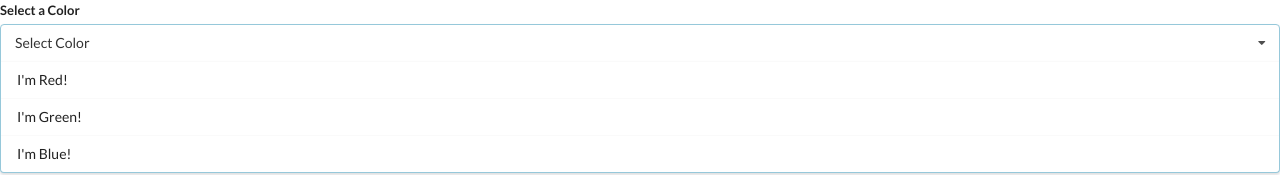
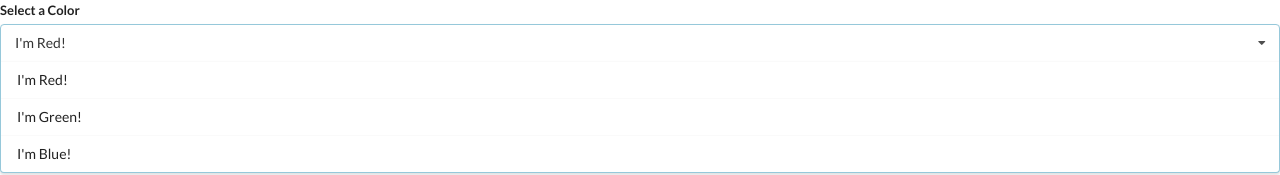
Before and after one commit to WLeondike/udemy-widgets-app, a React (Create React App) app: page / in a window 1280 px wide. Shown: the top 175 px of the page. Built offline with nearby package versions, Linux system fonts and the light colour scheme.

Commit message:
added state for dropdown selection

```diff
--- a/src/App.js
+++ b/src/App.js
@@ -1,4 +1,4 @@
-import React from 'react';
+import React, { useState } from 'react';
 // import Accordian from './components/Accordion';
 // import Search from './components/Search'
 import Dropdown from './components/Dropdown';
@@ -34,11 +34,17 @@
 ];
 
 export default () => {
+  const [selected, setSelected] = useState(options[0]);
+
   return (
     <div>
       {/* <Accordian items={items} /> */}
       {/* <Search /> */}
-      <Dropdown options={options} />
+      <Dropdown
+        selected={selected}
+        onSelectedChange={setSelected}
+        options={options}
+      />
     </div>
   );
 };
--- a/src/components/Dropdown.js
+++ b/src/components/Dropdown.js
@@ -1,9 +1,13 @@
 import React from 'react';
 
-const Dropdown = ({ options }) => {
+const Dropdown = ({ options, selected, onSelectedChange }) => {
   const renderedOptions = options.map((option) => {
     return (
-      <div key={option.value} className='item'>
+      <div
+        key={option.value}
+        onClick={() => onSelectedChange(option)}
+        className='item'
+      >
         {option.label}
       </div>
     );
@@ -15,7 +19,7 @@
         <label className='label'>Select a Color</label>
         <div className='ui selection dropdown visible active'>
           <i className='dropdown icon' />
-          <div className='text'>Select Color</div>
+          <div className='text'>{selected.label}</div>
           <div className='menu visible transition'>{renderedOptions}</div>
         </div>
       </div>
```
